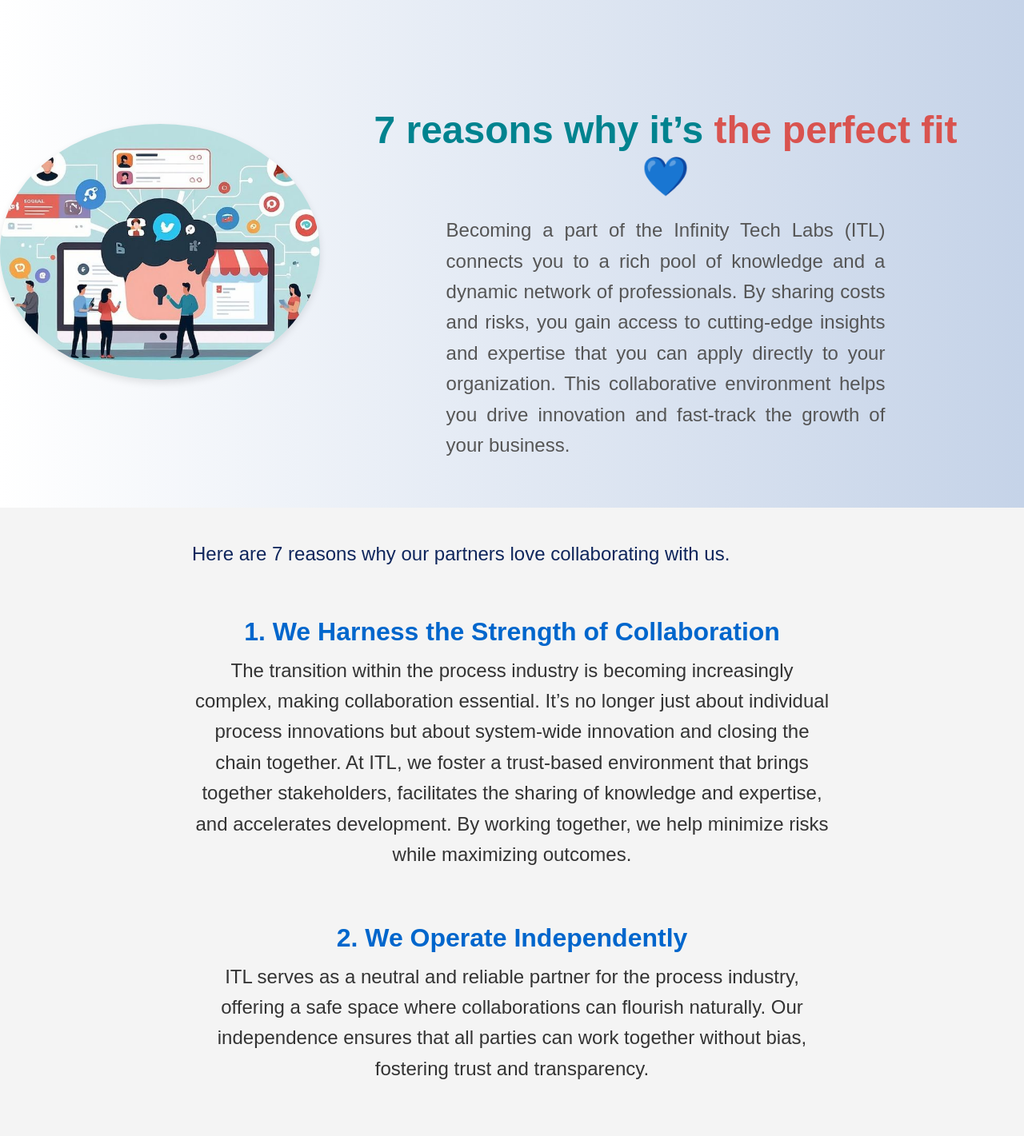
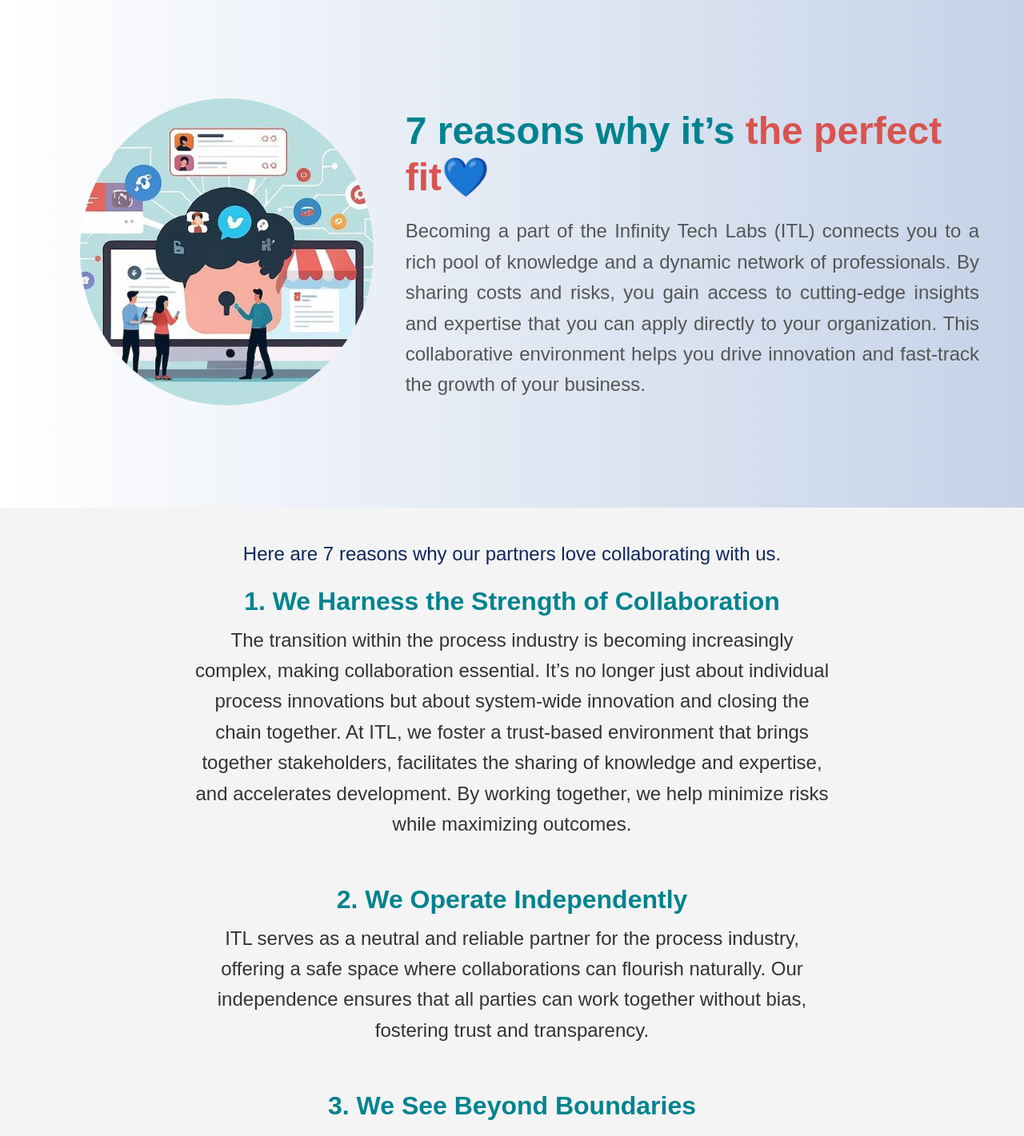
Before and after one commit to FaseehHayat21/Industry-tech-labs-4.0, a React (Vite) app: page /SevenReasonsWhy in a window 1280 px wide. Shown: the part 280-1701 px from the top of the page at 80% size. Built offline with nearby package versions, Linux system fonts and the light colour scheme; a web font is replaced by a local one.

Commit message:
SevenReasonswhy css fixed

```diff
--- a/src/component/AboutUs/SevenReasonsWhy/SevenReasonsWhy.css
+++ b/src/component/AboutUs/SevenReasonsWhy/SevenReasonsWhy.css
@@ -31,11 +31,23 @@ html {
   max-width: 100vw;
   scroll-behavior: smooth;
 }
-.main-title{
+
+.main-title {
   padding-top: 100px;
-    text-align: center;
+  text-align: left;
+  margin-bottom: 10px;
 }
-body {
+
+.description {
+  text-align: left;
+  margin-left: 0;
+  font-size: 1.5rem;
+  line-height: 1.6;
+  color: var(--dark-blue);
+  max-width: 800px;
+}
+
+Explanat body {
   margin: 0;
   padding: 0;
   box-sizing: border-box;
@@ -69,15 +81,18 @@ body {
   display: flex;
   align-items: center;
   justify-content: center;
+  padding-left: 100px;
 }
+
 /* Reason List Styles */
 .reasons-list {
-    margin-top: 40px;
-    padding: 20px;
+  margin-top: 20px;
+  padding: 2px;
   display: grid;
-    gap: 30px;
+  gap: 20px;
   justify-items: center;
-    background-color:  linear-gradient(to right, var(--c5d3e8), var(--white));;
+  background-color: linear-gradient(to right, var(--c5d3e8), var(--white));
+  ;
 }
 
 .reason {
@@ -88,7 +103,7 @@ body {
 
 .reason-title {
   font-size: 2rem;
-    color: #0066cc; /* Bluish heading color */
+  color: #00838f;
   margin-bottom: 10px;
   font-weight: bold;
 }
@@ -99,13 +114,25 @@ body {
   color: #333;
 }
 
+.image {
+  flex: 0.5;
+  /* background: linear-gradient(to right, var(--white), var(--c5d3e8));  /* Gradient background */
+  display: flex;
+  align-items: center;
+  justify-content: center;
+  padding-left: 100px;
+}
+
 .team-image {
   width: 100%;
-    height: 50%;
+  height: 60%;
   border-radius: 50%;
   object-fit: cover;
-    box-shadow: 0 4px 10px rgba(0, 0, 0, 0.1);
+  box-shadow: none;
+
+  margin-right: 0;
 }
+
 
 .text-container {
   flex: 1;
@@ -115,8 +142,9 @@ body {
   padding: 40px;
   color: #333;
 }
+
 .sub-description {
-    text-align: left;
+  text-align: center;
   margin: 20px auto;
   padding-top: 20px;
   font-size: 1.5em;
@@ -130,7 +158,7 @@ body {
   font-size: 3em;
   font-weight: bold;
   margin-bottom: 20px;
-   color:#00838f; /* Dark purple for text */
+  color: #00838f;
 }
 
 
@@ -138,21 +166,37 @@ body {
 .text-container .highlight {
   color: #d9534f;
 }
+
 /* Join Us Section */
 .join-us {
   text-align: center;
   margin-top: 30px;
+  padding: 20px;
+  padding-bottom: 40px;
+  border-top: 2px solid #00838f;
+  border-bottom: 2px solid #00838f;
+  border-left: none;
+  border-right: none;
+  width: 80%;
+  max-width: 800px;
+  margin-left: auto;
+  margin-right: auto;
+  min-height: 150px;
+  margin-bottom: 50px;
 }
+
 
 .join-us h2 {
   font-size: 2rem;
-    color: #0066cc;
+  color: #00838f;
   margin-bottom: 20px;
   font-weight: bold;
+  white-space: normal;
 }
 
 .join-us p {
-    font-size: 1.5rem;
-
+  font-size: 1.2rem;
   line-height: 1.6;
+  color: inherit;
+  white-space: normal;
 }
--- a/src/component/AboutUs/SevenReasonsWhy/SevenReasonsWhy.jsx
+++ b/src/component/AboutUs/SevenReasonsWhy/SevenReasonsWhy.jsx
@@ -35,7 +35,7 @@ const SevenReasonsWhy = () => {
         </div>
       </div>
 
-      {/* Sub-description below the gradient section */}
+
       <p className="sub-description">
         Here are 7 reasons why our partners love collaborating with us.
       </p>
@@ -96,7 +96,7 @@ const SevenReasonsWhy = () => {
       <section className="join-us">
         <h2>Join Us</h2>
         <p>
-          Let’s connect and explore how we can fast-track your sustainability journey. Reach out to our team of experts or complete the contact form below.
+          Let’s connect and explore how we can fast-track your sustainability journey. Reach out to our team of experts and feel free to connect!
         </p>
       </section>
     </section>
--- a/src/component/LandingPage/Header/Header.jsx
+++ b/src/component/LandingPage/Header/Header.jsx
@@ -111,7 +111,7 @@ const Header = () => {
 
             {isDropdownOpen && (
               <ul className="dropdown-menu">
-                <li><Link to="/AiandBigData" className="dropdown-item"><a to="/AiandBigData" >Ai and Big Data</a></Link></li>
+                <li><Link to="/AiandBigData" className="dropdown-item"><a to="/AiandBigData" >AI and Big Data</a></Link></li>
                 <li><Link to="/CyberSecurity" className="dropdown-item"><a to="/CyberSecurity" >Cyber Secuirty</a></Link></li>
                 <li><Link to="/Robotics" className="dropdown-item"><a to="/Robotics" >Robotics & Autonmous Systems </a></Link></li>
                 <li><Link to="/ThreeDprinting" className="dropdown-item"><a to="/ThreeDPrinting">3D Printing</a></Link></li>
```
Lines whose indentation alone changed are shown as unchanged.
